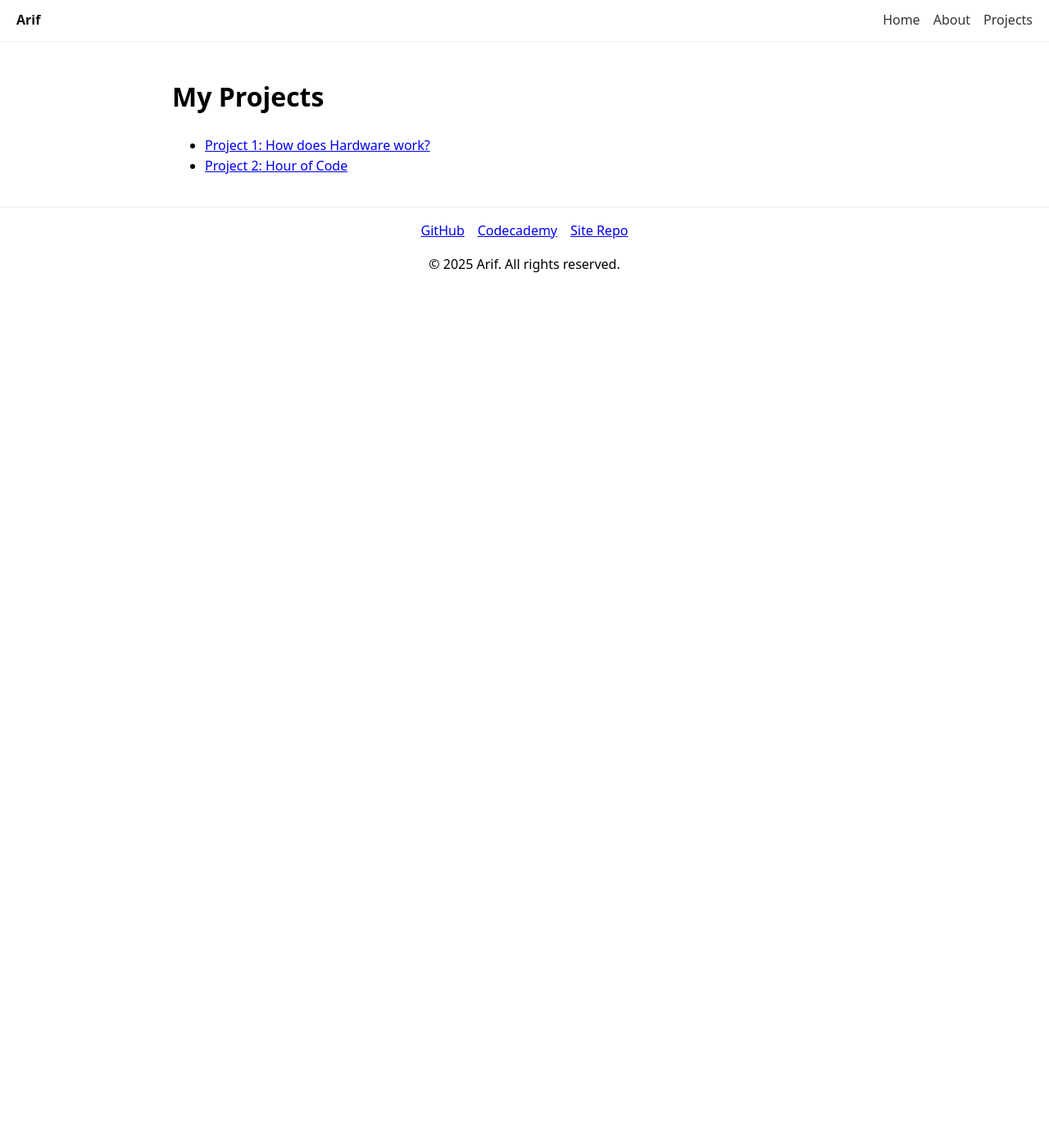
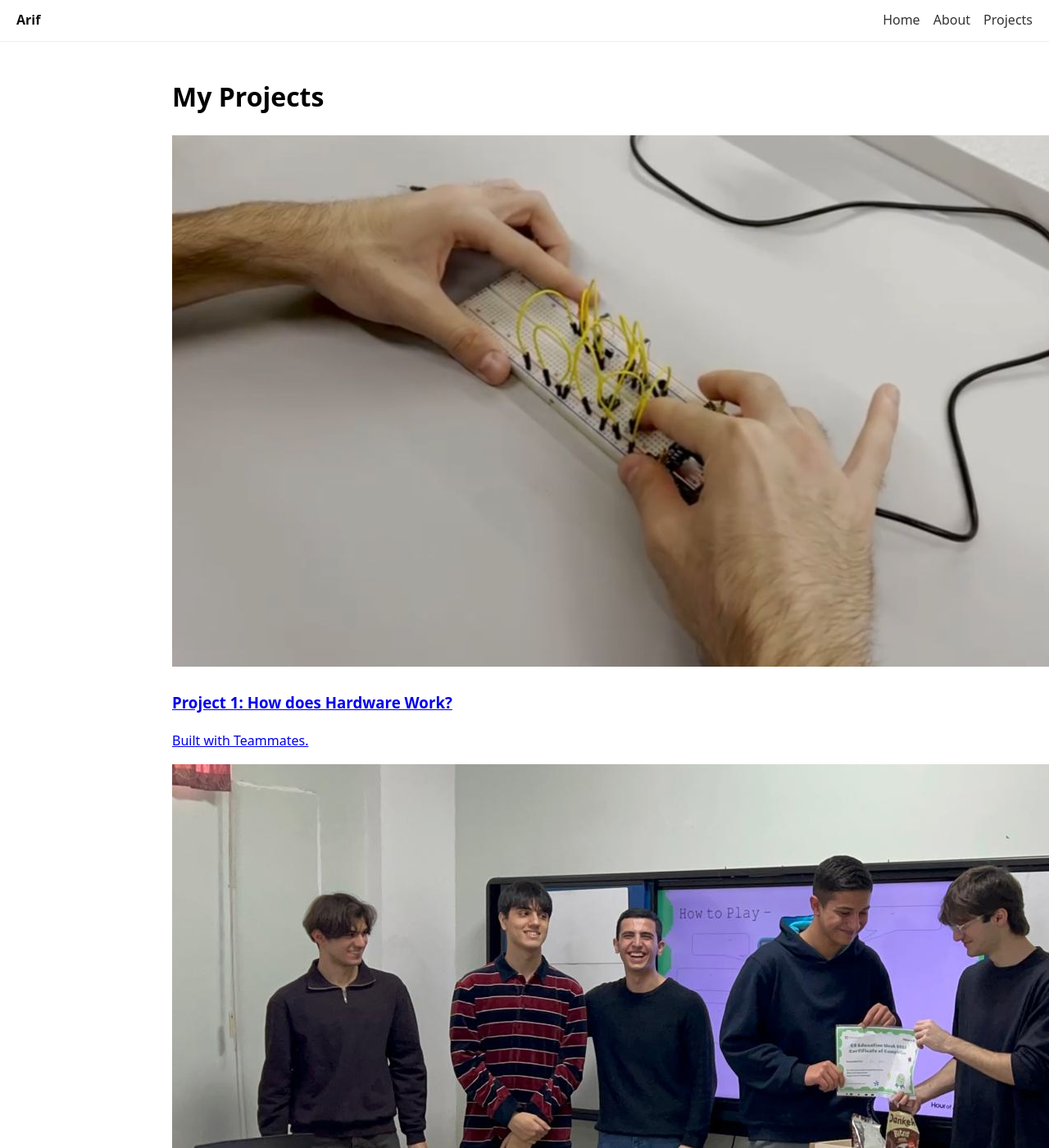
Before and after one commit to ar1f123/site-website, a Jekyll site: the page built from projects.md, in a window 1280 px wide and 1400 px high. Shown: the whole window at 82% size. Built offline with Jekyll 4.4.1, drawn with Linux system fonts in a browser that asks for light colours; some of the changed text lies outside the part shown.

Commit message:
Change project file layout

```diff
--- a/projects.md
+++ b/projects.md
@@ -6,5 +6,22 @@ permalink: /projects/
 
 # My Projects
 
-- [Project 1: How does Hardware work?](/projects/project1/)
-- [Project 2: Hour of Code](/projects/project2/)
+<div class="projects-grid">
+  <!-- Project 1 -->
+  <div class="project-card">
+    <a href="/projects/project1/">
+      <img src="/images/project1.jpg" alt="Project 1 screenshot">
+      <h3>Project 1: How does Hardware Work?</h3>
+      <p>Built with Teammates.</p>
+    </a>
+  </div>
+
+  <!-- Project 2 -->
+  <div class="project-card">
+    <a href="/projects/project2/">
+      <img src="/images/project2.jpg" alt="Project 2 screenshot">
+      <h3>Project 2: Hour of Code</h3>
+      <p>Learning programming basics through interactive exercises.</p>
+    </a>
+  </div>
+</div>
```
